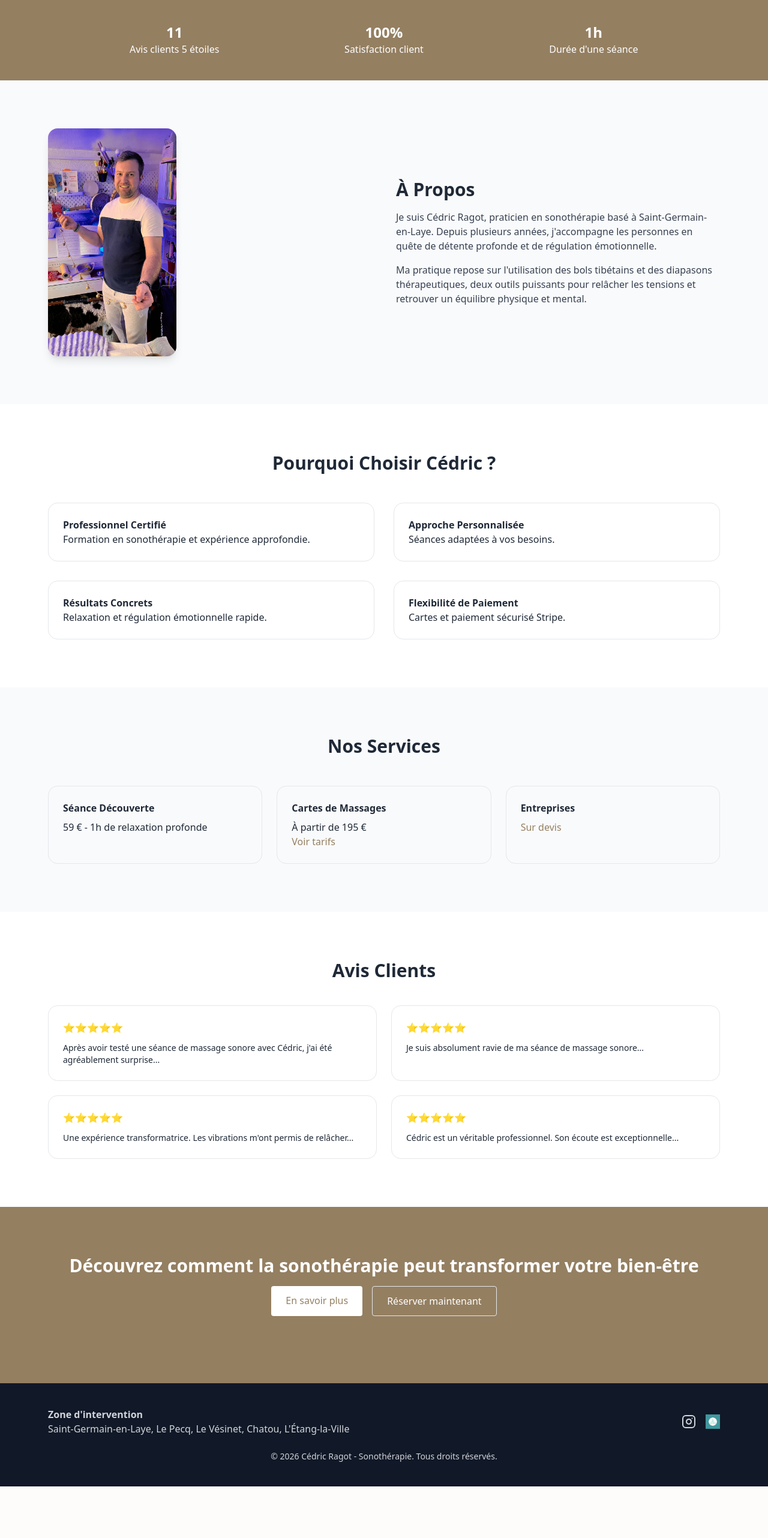
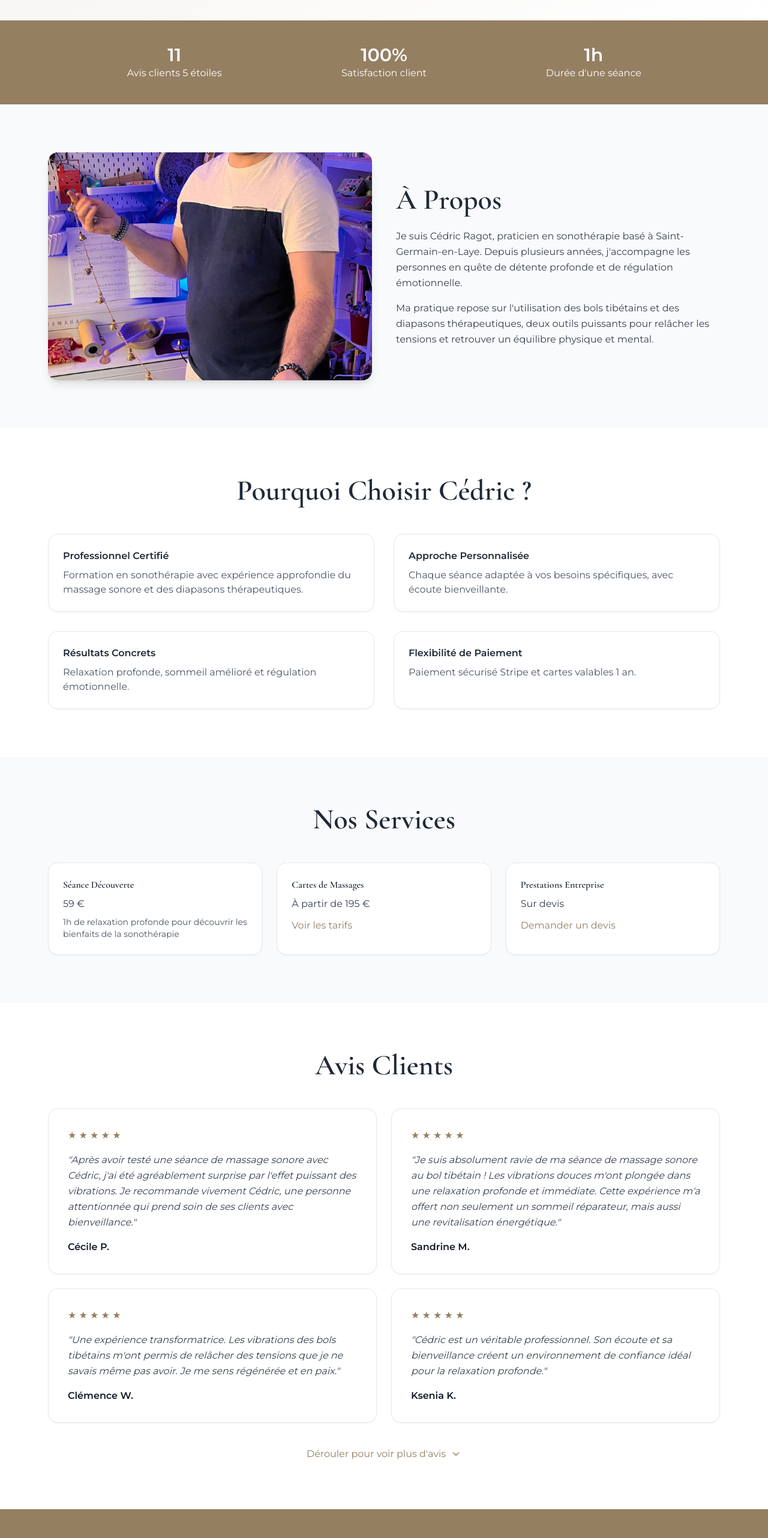
Before and after one commit to cedricragotarttherapie-dotcom/cedric.ragot, a React (Vite) app in the folder client/: page / in a window 1280 px wide. Shown: the part 647-3211 px from the top of the page at 60% size. Before the commit the page ends 3125 px from the top, so only its background shows below. Built offline with nearby package versions, Linux system fonts and the light colour scheme.

Commit message:
Mise à jour site et chatbot

```diff
--- a/client/index.html
+++ b/client/index.html
@@ -4,8 +4,21 @@
     <meta charset="UTF-8" />
     <link rel="icon" type="image/svg+xml" href="/vite.svg" />
     <meta name="viewport" content="width=device-width, initial-scale=1.0" />
+
     <title>Cédric Ragot - Sonothérapie et Massage Sonore</title>
-    <meta name="description" content="Découvrez la sonothérapie et le massage sonore aux bols tibétains avec Cédric Ragot" />
+
+    <meta
+      name="description"
+      content="Découvrez la sonothérapie et le massage sonore aux bols tibétains avec Cédric Ragot"
+    />
+
+    <!-- ========================================================= -->
+    <!-- 🌐 POLICES PREMIUM -->
+    <!-- ========================================================= -->
+    <link
+      href="https://fonts.googleapis.com/css2?family=Cormorant+Garamond:wght@500;600;700&family=Montserrat:wght@300;400;500;600&display=swap"
+      rel="stylesheet"
+    />
 
     <!-- ========================================================= -->
     <!-- 🎨 OVERRIDE STYLE BOTPRESS -->
@@ -16,6 +29,20 @@
         --bp-accent: #947f61 !important;
       }
 
+      /* TYPO SITE */
+      body {
+        font-family: 'Montserrat', sans-serif;
+      }
+
+      h1,
+      h2,
+      h3,
+      h4,
+      h5,
+      h6 {
+        font-family: 'Cormorant Garamond', serif;
+      }
+
       /* HEADER CHAT */
       .bpw-header-container {
         background-color: #947f61 !important;
@@ -24,6 +51,7 @@
       /* BOUTON OUVERTURE CHAT */
       .bpw-widget-btn {
         background-color: #947f61 !important;
+        border-radius: 999px !important;
       }
 
       /* MESSAGES BOT */
@@ -36,6 +64,16 @@
       .bpw-send-button {
         background-color: #947f61 !important;
       }
+
+      /* INPUT CHAT */
+      .bpw-composer textarea {
+        border-color: #947f61 !important;
+      }
+
+      /* ICONE CHAT */
+      .bpw-widget-btn svg {
+        fill: white !important;
+      }
     </style>
   </head>
 
@@ -46,9 +84,19 @@
     <script type="module" src="/src/main.tsx"></script>
 
     <!-- ========================================================= -->
-    <!-- 🤖 BOTPRESS V3 (CORRECT) -->
+    <!-- 🤖 BOTPRESS V3 -->
     <!-- ========================================================= -->
     <script src="https://cdn.botpress.cloud/webchat/v3.6/inject.js"></script>
+
+    <script>
+      window.botpressWebChat = {
+        botName: "Cédric Ragot",
+        composerPlaceholder: "Posez votre question...",
+        showPoweredBy: false,
+        themeColor: "#947f61"
+      };
+    </script>
+
     <script src="https://files.bpcontent.cloud/2026/05/06/16/20260506163132-W93W6WRW.js"></script>
 
   </body>
--- a/client/src/pages/Home.tsx
+++ b/client/src/pages/Home.tsx
@@ -1,20 +1,71 @@
 import { Link } from 'react-router-dom';
-import { MapPin, Mail, Instagram, ChevronRight } from 'lucide-react';
+import { MapPin, Mail, Instagram, ChevronRight, ChevronDown } from 'lucide-react';
+import { useState } from 'react';
+
+const allReviews = [
+  {
+    name: 'Cécile P.',
+    text: "Après avoir testé une séance de massage sonore avec Cédric, j'ai été agréablement surprise par l'effet puissant des vibrations. Je recommande vivement Cédric, une personne attentionnée qui prend soin de ses clients avec bienveillance."
+  },
+  {
+    name: 'Sandrine M.',
+    text: "Je suis absolument ravie de ma séance de massage sonore au bol tibétain ! Les vibrations douces m'ont plongée dans une relaxation profonde et immédiate. Cette expérience m'a offert non seulement un sommeil réparateur, mais aussi une revitalisation énergétique."
+  },
+  {
+    name: 'Clémence W.',
+    text: "Une expérience transformatrice. Les vibrations des bols tibétains m'ont permis de relâcher des tensions que je ne savais même pas avoir. Je me sens régénérée et en paix."
+  },
+  {
+    name: 'Ksenia K.',
+    text: "Cédric est un véritable professionnel. Son écoute et sa bienveillance créent un environnement de confiance idéal pour la relaxation profonde."
+  },
+  {
+    name: 'Philippe M.H.',
+    text: "Les séances de massage sonore m'ont aidé à retrouver un sommeil de qualité et à gérer mon stress quotidien. Je recommande sans hésiter."
+  },
+  {
+    name: 'Valeria S.',
+    text: "Une véritable bulle de détente. Les vibrations harmonieuses des bols tibétains offrent une relaxation qu'on ne trouve nulle part ailleurs."
+  },
+  {
+    name: 'Cedo H.',
+    text: "Cédric m'a accompagné dans mon parcours de bien-être avec professionnalisme et douceur. Ses séances sont vraiment bénéfiques."
+  },
+  {
+    name: 'Ariane M.',
+    text: "J'ai découvert une nouvelle dimension de relaxation grâce aux bols tibétains. Cédric sait vraiment comment créer un espace de sérénité."
+  },
+  {
+    name: 'Marina D.',
+    text: "Les vibrations sonores m'ont permis de me reconnecter à mon corps et à mon essence. Une expérience profondément apaisante."
+  },
+  {
+    name: 'Nathalie L.',
+    text: "Après plusieurs séances, j'ai remarqué une amélioration significative de mon bien-être général et de ma capacité à gérer le stress."
+  },
+  {
+    name: 'Françoise G.',
+    text: "Les massages sonores de Cédric sont une véritable oasis de paix dans mon quotidien stressant. Je ne peux plus m'en passer."
+  }
+];
 
 export default function Home() {
+
+  const [showAllReviews, setShowAllReviews] = useState(false);
+
   return (
-    <div className="min-h-screen flex flex-col">
+    <div className="min-h-screen flex flex-col font-[Montserrat]">
 
       {/* HEADER */}
       <header className="border-b border-gray-200 bg-white sticky top-0 z-50">
         <div className="max-w-6xl mx-auto px-4 py-4 flex items-center justify-between">
 
-          {/* TITRE (moins italique, plus clean premium) */}
-          <h1 className="text-2xl font-semibold tracking-wide text-gray-900">
+          {/* TITRE */}
+          <h1 className="text-3xl tracking-wide text-gray-900 font-[Cormorant_Garamond] font-semibold">
             Cédric Ragot
           </h1>
 
-          <nav className="flex items-center gap-8">
+          <nav className="flex items-center gap-8 text-sm">
             <Link to="/" className="text-gray-700 hover:text-[#947f61]">Accueil</Link>
             <Link to="/particuliers" className="text-gray-700 hover:text-[#947f61]">Particuliers</Link>
             <Link to="/entreprises" className="text-gray-700 hover:text-[#947f61]">Entreprises</Link>
@@ -35,34 +86,40 @@ export default function Home() {
           <div className="max-w-6xl mx-auto px-4 grid md:grid-cols-2 gap-12 items-center">
 
             <div>
-              <h2 className="text-4xl md:text-5xl font-semibold text-gray-900 mb-6">
+              <h2 className="text-5xl md:text-6xl text-gray-900 mb-6 leading-tight font-[Cormorant_Garamond] font-semibold">
                 Trouvez la Paix Intérieure
               </h2>
 
-              <p className="text-lg text-gray-700 mb-6">
+              <p className="text-xl text-gray-700 mb-6 leading-relaxed">
                 Découvrez les bienfaits transformateurs de la sonothérapie et du massage sonore aux bols tibétains
               </p>
 
-              <p className="text-gray-600 mb-8">
+              <p className="text-gray-600 mb-8 leading-relaxed">
                 Vous êtes stressé.e, anxieux.se, ou simplement en quête de récupération ?
                 Les vibrations harmonieuses des bols tibétains offrent une relaxation profonde et une régulation émotionnelle naturelle.
               </p>
 
               <div className="flex gap-4">
-                <Link to="/particuliers" className="bg-[#947f61] text-white px-6 py-3 rounded-lg flex items-center gap-2">
+                <Link
+                  to="/particuliers"
+                  className="bg-[#947f61] text-white px-6 py-3 rounded-lg flex items-center gap-2 hover:opacity-90 transition"
+                >
                   En savoir plus <ChevronRight size={16} />
                 </Link>
 
-                <Link to="/faq" className="border border-[#947f61] text-[#947f61] px-6 py-3 rounded-lg">
+                <Link
+                  to="/faq"
+                  className="border border-[#947f61] text-[#947f61] px-6 py-3 rounded-lg hover:bg-[#947f61]/10 transition"
+                >
                   Contact
                 </Link>
               </div>
             </div>
 
-            {/* IMAGE légèrement réduite */}
+            {/* IMAGE HERO */}
             <img
               src="/images/hero.jpg"
-              className="rounded-xl shadow-lg max-h-[420px] object-cover"
+              className="rounded-xl shadow-lg max-h-[420px] object-cover w-full"
             />
 
           </div>
@@ -71,39 +128,47 @@ export default function Home() {
         {/* KPI BANNER */}
         <section className="py-10 bg-[#947f61] text-white text-center">
           <div className="max-w-5xl mx-auto grid md:grid-cols-3 gap-6">
+
             <div>
-              <p className="text-2xl font-bold">11</p>
+              <p className="text-3xl font-semibold">11</p>
               <p>Avis clients 5 étoiles</p>
             </div>
+
             <div>
-              <p className="text-2xl font-bold">100%</p>
+              <p className="text-3xl font-semibold">100%</p>
               <p>Satisfaction client</p>
             </div>
+
             <div>
-              <p className="text-2xl font-bold">1h</p>
+              <p className="text-3xl font-semibold">1h</p>
               <p>Durée d'une séance</p>
             </div>
+
           </div>
         </section>
 
-        {/* À PROPOS (image + texte rééquilibré) */}
+        {/* À PROPOS */}
         <section className="py-20 bg-gray-50">
           <div className="max-w-6xl mx-auto px-4 grid md:grid-cols-2 gap-10 items-center">
 
             <img
               src="/images/profil.jpg"
-              className="rounded-xl shadow-lg max-h-[380px] object-cover"
+              className="rounded-xl shadow-lg max-h-[380px] object-cover w-full"
             />
 
             <div>
-              <h3 className="text-3xl font-semibold mb-4">À Propos</h3>
+              <h3 className="text-5xl mb-6 font-[Cormorant_Garamond] font-semibold">
+                À Propos
+              </h3>
 
-              <p className="text-gray-700 mb-4">
-                Je suis Cédric Ragot, praticien en sonothérapie basé à Saint-Germain-en-Laye. Depuis plusieurs années, j'accompagne les personnes en quête de détente profonde et de régulation émotionnelle.
+              <p className="text-gray-700 mb-4 leading-relaxed">
+                Je suis Cédric Ragot, praticien en sonothérapie basé à Saint-Germain-en-Laye.
+                Depuis plusieurs années, j'accompagne les personnes en quête de détente profonde et de régulation émotionnelle.
               </p>
 
-              <p className="text-gray-700">
-                Ma pratique repose sur l'utilisation des bols tibétains et des diapasons thérapeutiques, deux outils puissants pour relâcher les tensions et retrouver un équilibre physique et mental.
+              <p className="text-gray-700 leading-relaxed">
+                Ma pratique repose sur l'utilisation des bols tibétains et des diapasons thérapeutiques,
+                deux outils puissants pour relâcher les tensions et retrouver un équilibre physique et mental.
               </p>
             </div>
 
@@ -112,28 +177,38 @@ export default function Home() {
 
         {/* WHY CHOOSE */}
         <section className="py-20 bg-white">
-          <h3 className="text-3xl text-center font-semibold mb-12">Pourquoi Choisir Cédric ?</h3>
+          <h3 className="text-5xl text-center mb-12 font-[Cormorant_Garamond] font-semibold">
+            Pourquoi Choisir Cédric ?
+          </h3>
 
           <div className="max-w-6xl mx-auto grid md:grid-cols-2 gap-8 px-4">
 
-            <div className="p-6 border rounded-xl">
+            <div className="p-6 border rounded-xl shadow-sm">
               <b>Professionnel Certifié</b>
-              <p>Formation en sonothérapie et expérience approfondie.</p>
+              <p className="mt-2 text-gray-600">
+                Formation en sonothérapie avec expérience approfondie du massage sonore et des diapasons thérapeutiques.
+              </p>
             </div>
 
-            <div className="p-6 border rounded-xl">
+            <div className="p-6 border rounded-xl shadow-sm">
               <b>Approche Personnalisée</b>
-              <p>Séances adaptées à vos besoins.</p>
+              <p className="mt-2 text-gray-600">
+                Chaque séance adaptée à vos besoins spécifiques, avec écoute bienveillante.
+              </p>
             </div>
 
-            <div className="p-6 border rounded-xl">
+            <div className="p-6 border rounded-xl shadow-sm">
               <b>Résultats Concrets</b>
-              <p>Relaxation et régulation émotionnelle rapide.</p>
+              <p className="mt-2 text-gray-600">
+                Relaxation profonde, sommeil amélioré et régulation émotionnelle.
+              </p>
             </div>
 
-            <div className="p-6 border rounded-xl">
+            <div className="p-6 border rounded-xl shadow-sm">
               <b>Flexibilité de Paiement</b>
-              <p>Cartes et paiement sécurisé Stripe.</p>
+              <p className="mt-2 text-gray-600">
+                Paiement sécurisé Stripe et cartes valables 1 an.
+              </p>
             </div>
 
           </div>
@@ -141,104 +216,174 @@ export default function Home() {
 
         {/* SERVICES */}
         <section className="py-20 bg-gray-50">
-          <h3 className="text-3xl text-center font-semibold mb-12">Nos Services</h3>
+          <h3 className="text-5xl text-center mb-12 font-[Cormorant_Garamond] font-semibold">
+            Nos Services
+          </h3>
 
           <div className="max-w-6xl mx-auto grid md:grid-cols-3 gap-6 px-4">
 
-            <div className="p-6 border rounded-xl">
+            <div className="p-6 border rounded-xl bg-white shadow-sm">
               <h4 className="font-semibold mb-2">Séance Découverte</h4>
-              <p>59 € - 1h de relaxation profonde</p>
+              <p className="text-gray-700">59 €</p>
+              <p className="text-sm text-gray-600 mt-2">
+                1h de relaxation profonde pour découvrir les bienfaits de la sonothérapie
+              </p>
             </div>
 
-            <div className="p-6 border rounded-xl">
+            <div className="p-6 border rounded-xl bg-white shadow-sm">
               <h4 className="font-semibold mb-2">Cartes de Massages</h4>
-              <p>À partir de 195 €</p>
-              <Link to="/particuliers" className="text-[#947f61]">Voir tarifs</Link>
+              <p className="text-gray-700">À partir de 195 €</p>
+
+              <Link
+                to="/particuliers"
+                className="text-[#947f61] mt-3 inline-block"
+              >
+                Voir les tarifs
+              </Link>
             </div>
 
-            <div className="p-6 border rounded-xl">
-              <h4 className="font-semibold mb-2">Entreprises</h4>
-              <Link to="/entreprises" className="text-[#947f61]">Sur devis</Link>
+            <div className="p-6 border rounded-xl bg-white shadow-sm">
+              <h4 className="font-semibold mb-2">Prestations Entreprise</h4>
+              <p className="text-gray-700">Sur devis</p>
+
+              <Link
+                to="/entreprises"
+                className="text-[#947f61] mt-3 inline-block"
+              >
+                Demander un devis
+              </Link>
             </div>
 
           </div>
         </section>
 
-        {/* AVIS CLIENTS (remplacés) */}
+        {/* AVIS */}
         <section className="py-20 bg-white">
-          <h3 className="text-3xl text-center font-semibold mb-10">Avis Clients</h3>
+
+          <h3 className="text-5xl text-center mb-12 font-[Cormorant_Garamond] font-semibold">
+            Avis Clients
+          </h3>
 
           <div className="max-w-6xl mx-auto grid md:grid-cols-2 gap-6 px-4">
 
-            {[
-              "Après avoir testé une séance de massage sonore avec Cédric, j'ai été agréablement surprise...",
-              "Je suis absolument ravie de ma séance de massage sonore...",
-              "Une expérience transformatrice. Les vibrations m'ont permis de relâcher...",
-              "Cédric est un véritable professionnel. Son écoute est exceptionnelle..."
-            ].map((t, i) => (
-              <div key={i} className="p-6 border rounded-xl">
-                ⭐⭐⭐⭐⭐
-                <p className="mt-3 text-sm">{t}</p>
+            {(showAllReviews ? allReviews : allReviews.slice(0, 4)).map((review, i) => (
+              <div
+                key={i}
+                className="p-8 border border-gray-200 rounded-xl shadow-sm hover:shadow-md transition"
+              >
+
+                <div className="flex gap-1 mb-4 text-[#947f61]">
+                  ★ ★ ★ ★ ★
+                </div>
+
+                <p className="text-gray-700 leading-relaxed mb-4 italic">
+                  "{review.text}"
+                </p>
+
+                <p className="font-semibold text-gray-900">
+                  {review.name}
+                </p>
+
               </div>
             ))}
 
           </div>
+
+          {!showAllReviews && (
+            <div className="text-center mt-10">
+              <button
+                onClick={() => setShowAllReviews(true)}
+                className="inline-flex items-center gap-2 text-[#947f61] hover:underline"
+              >
+                Dérouler pour voir plus d'avis
+                <ChevronDown size={18} />
+              </button>
+            </div>
+          )}
+
         </section>
 
-        {/* CTA CALENDLY + BANNER */}
+        {/* CTA */}
         <section className="py-20 bg-[#947f61] text-white text-center">
 
-          <h3 className="text-3xl font-semibold mb-4">
+          <h3 className="text-5xl mb-6 font-[Cormorant_Garamond] font-semibold">
             Découvrez comment la sonothérapie peut transformer votre bien-être
           </h3>
 
-          <div className="flex justify-center gap-4 mb-8">
-            <Link to="/particuliers" className="bg-white text-[#947f61] px-6 py-3 rounded">
+          <div className="flex justify-center gap-4 flex-wrap">
+
+            <Link
+              to="/particuliers"
+              className="bg-white text-[#947f61] px-6 py-3 rounded-lg hover:bg-gray-100 transition"
+            >
               En savoir plus
             </Link>
 
             <a
               href="https://calendly.com/cedricragot/sonotherapie"
               target="_blank"
-              className="border px-6 py-3 rounded"
+              className="border border-white px-6 py-3 rounded-lg hover:bg-white hover:text-[#947f61] transition"
             >
               Réserver maintenant
             </a>
+
           </div>
 
         </section>
 
-        {/* FOOTER COMPLET */}
+      </main>
+
+      {/* FOOTER */}
       <footer className="bg-gray-900 text-gray-300 py-10">
 
         <div className="max-w-6xl mx-auto grid md:grid-cols-2 gap-6 px-4">
 
           <div>
-              <b>Zone d'intervention</b>
-              <p>Saint-Germain-en-Laye, Le Pecq, Le Vésinet, Chatou, L'Étang-la-Ville</p>
+            <b className="text-white">Zone d'intervention :</b>
+
+            <p className="mt-2">
+              Saint-Germain-en-Laye, Le Pecq, Le Vésinet,
+              Chatou, L'Étang-la-Ville.
+            </p>
           </div>
 
-            <div className="flex gap-4 items-center justify-end">
+          <div className="flex flex-col items-end">
 
-              <a href="https://www.instagram.com/cedric_ragot">
+            <p className="text-white font-semibold mb-3">
+              Suivez-moi
+            </p>
+
+            <div className="flex gap-4 items-center">
+
+              <a
+                href="https://www.instagram.com/cedric_ragot"
+                target="_blank"
+              >
                 <Instagram />
               </a>
 
-              <a href="https://www.resalib.fr/praticien/47572-ragot-cedric-sonotherapeute-saint-germain-en-laye">
-                <img src="/images/logo resalib.jpg" className="w-6 h-6" />
+              <a
+                href="https://www.resalib.fr/praticien/47572-ragot-cedric-sonotherapeute-saint-germain-en-laye"
+                target="_blank"
+              >
+                <img
+                  src="/images/logo resalib.jpg"
+                  className="w-7 h-7 object-contain"
+                />
               </a>
 
             </div>
 
           </div>
 
-          <div className="text-center mt-6 text-sm">
+        </div>
+
+        <div className="text-center mt-8 text-sm border-t border-gray-700 pt-6">
           © 2026 Cédric Ragot - Sonothérapie. Tous droits réservés.
         </div>
 
       </footer>
 
-      </main>
     </div>
   );
 }
```
Lines whose indentation alone changed are shown as unchanged.
